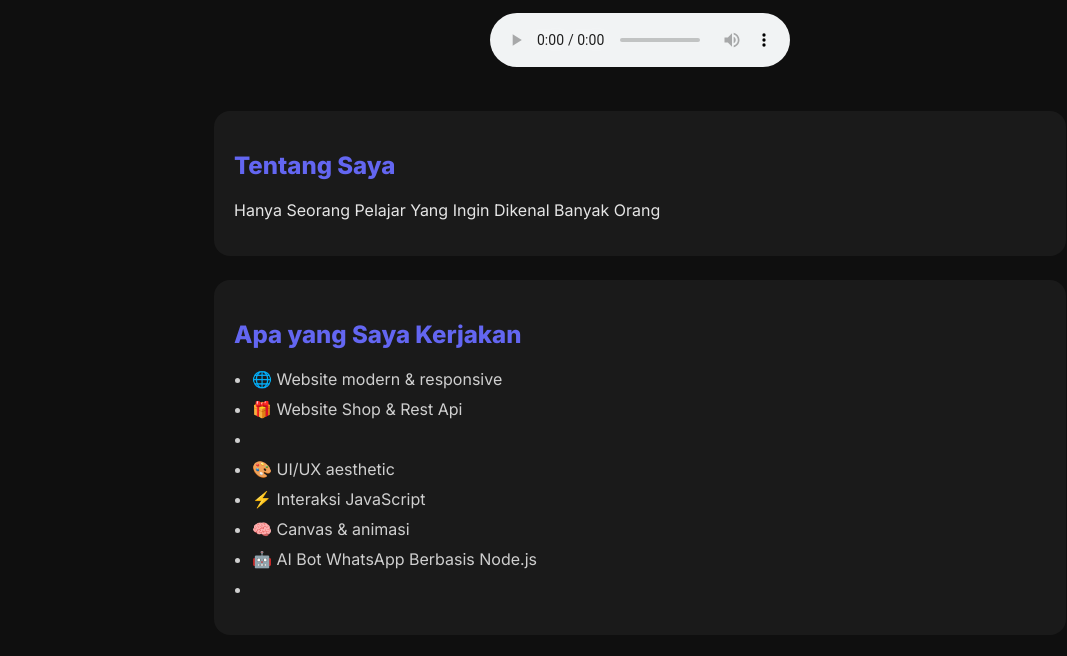
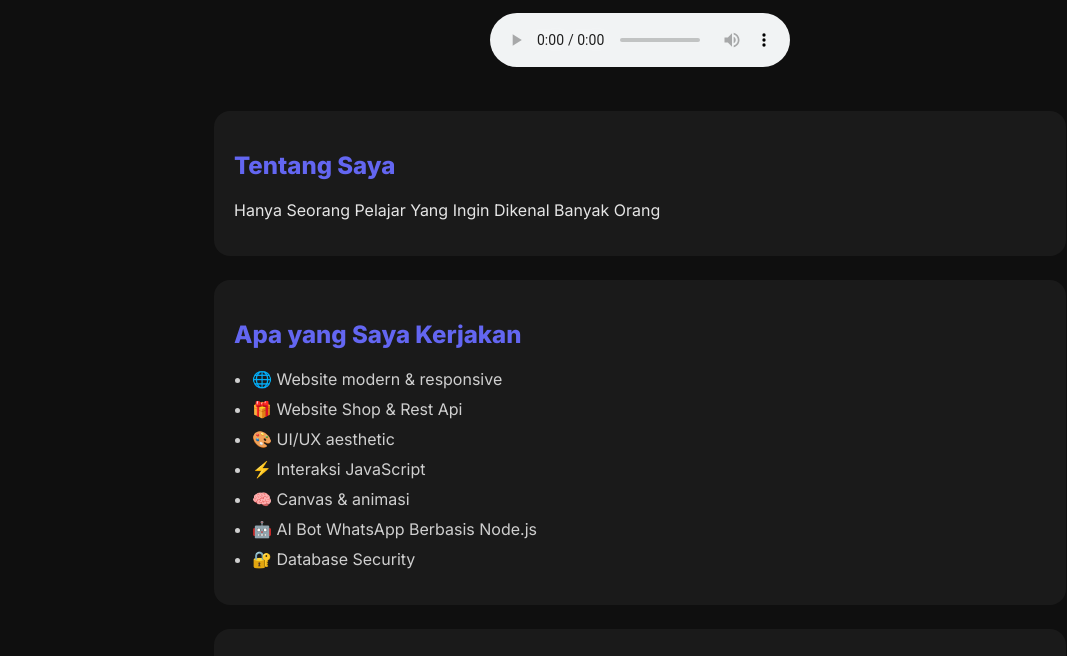
Before and after one commit to Shyoaja/portofolio, a plain HTML site: page index.html in a window 1280 px wide. Shown: the part 257-913 px from the top of the page, without its empty margins (0-1067 px from the left). Drawn offline with Linux system fonts and the light colour scheme.

Commit message:
Fix HTML list item closing tags

```diff
--- a/index.html
+++ b/index.html
@@ -36,11 +36,12 @@
       <h2>Apa yang Saya Kerjakan</h2>
       <ul class="what-i-do">
         <li>🌐 Website modern & responsive</li>
-        <li>🎁 Website Shop & Rest Api<li>
+        <li>🎁 Website Shop & Rest Api</li>
         <li>🎨 UI/UX aesthetic</li>
         <li>⚡ Interaksi JavaScript</li>
         <li>🧠 Canvas & animasi</li>
-        <li>🤖 AI Bot WhatsApp Berbasis Node.js<li></li>
+        <li>🤖 AI Bot WhatsApp Berbasis Node.js</li>
+        <li>🔐 Database Security</li>
       </ul>
     </section>
 
```
